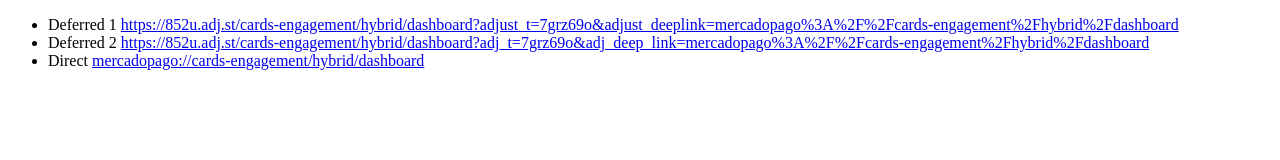
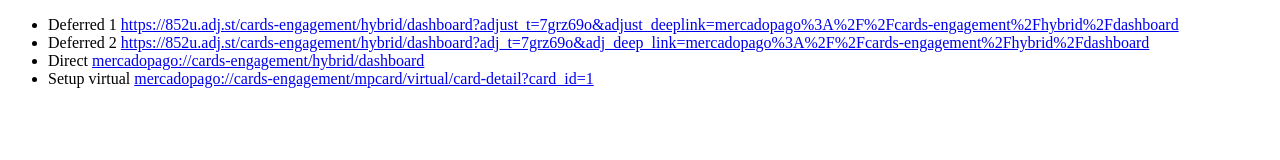
Before and after one commit to fernando-manzano-meli/adjust-test-site, a plain HTML site: page index.html in a window 1280 px wide. Drawn offline with Linux system fonts and the light colour scheme.

Commit message:
Update index.html

```diff
--- a/index.html
+++ b/index.html
@@ -5,6 +5,7 @@
          <li>Deferred 1 <a href="https://852u.adj.st/cards-engagement/hybrid/dashboard?adjust_t=7grz69o&adjust_deeplink=mercadopago%3A%2F%2Fcards-engagement%2Fhybrid%2Fdashboard">https://852u.adj.st/cards-engagement/hybrid/dashboard?adjust_t=7grz69o&adjust_deeplink=mercadopago%3A%2F%2Fcards-engagement%2Fhybrid%2Fdashboard</a></li>
          <li>Deferred 2 <a href="https://852u.adj.st/cards-engagement/hybrid/dashboard?adj_t=7grz69o&adj_deep_link=mercadopago%3A%2F%2Fcards-engagement%2Fhybrid%2Fdashboard">https://852u.adj.st/cards-engagement/hybrid/dashboard?adj_t=7grz69o&adj_deep_link=mercadopago%3A%2F%2Fcards-engagement%2Fhybrid%2Fdashboard</a></li>
          <li>Direct <a href="mercadopago://cards-engagement/hybrid/dashboard">mercadopago://cards-engagement/hybrid/dashboard</a></li>
+         <li>Setup virtual <a href="mercadopago://cards-engagement/mpcard/virtual/card-detail?card_id=1">mercadopago://cards-engagement/mpcard/virtual/card-detail?card_id=1</a></li>
       </ul>
    </body>
 </html>
```
